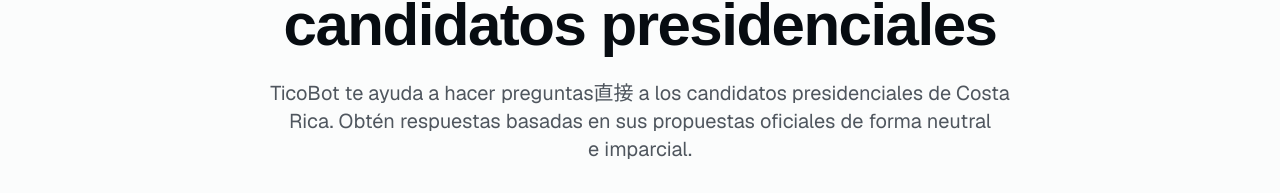
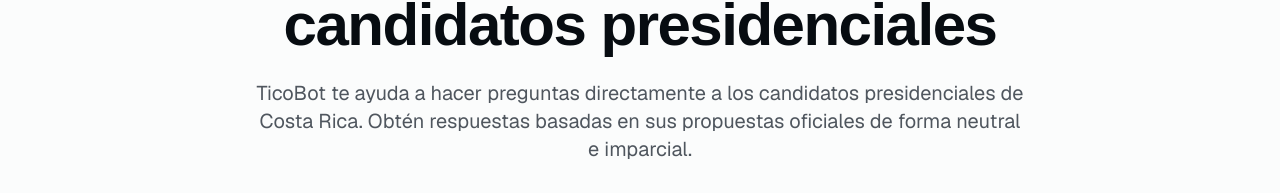
Before and after one commit to juanpredev13/ticobot, a Next.js app in the folder frontend/: page / in a window 1280 px wide. Shown: the part 295-488 px from the top of the page. Built offline with nearby package versions, Linux system fonts and the light colour scheme; no server answers; a web font is replaced by a local one.

Commit message:
fix: remove Chinese characters from homepage description
- Replace '直接' with 'directamente' in Spanish text
- Fix mixed language text in homepage description

```diff
--- a/frontend/app/page.tsx
+++ b/frontend/app/page.tsx
@@ -72,7 +72,7 @@ function HomeContent() {
           </h1>
 
           <p className="mb-8 text-pretty text-lg text-muted-foreground md:text-xl">
-            TicoBot te ayuda a hacer preguntas直接 a los candidatos presidenciales de Costa Rica. Obtén respuestas basadas en sus propuestas oficiales de forma neutral e imparcial.
+            TicoBot te ayuda a hacer preguntas directamente a los candidatos presidenciales de Costa Rica. Obtén respuestas basadas en sus propuestas oficiales de forma neutral e imparcial.
           </p>
 
           {/* Search Bar */}
```
